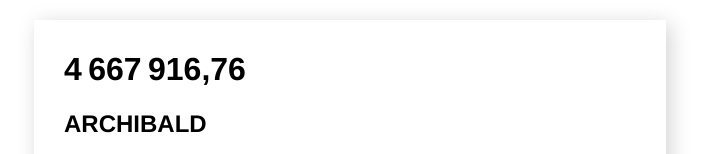
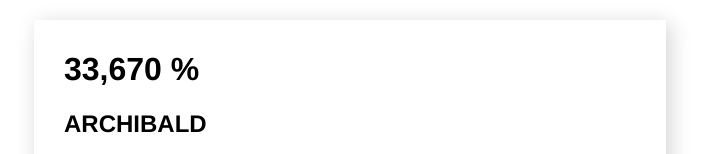
Before and after one commit to UgurKulaksiz/Demo_PartagePhotos, an Angular app: page / in a window 1280 px wide. Shown: the top 154 px of the page, without its empty margins (290-997 px from the left). Built offline with nearby package versions, Linux system fonts and the light colour scheme.

Commit message:
Formater les chiffres : PercentPipe

```diff
--- a/src/app/face-snap/face-snap.html
+++ b/src/app/face-snap/face-snap.html
@@ -1,5 +1,5 @@
 <div class="face-snap-card" [ngClass]="{ snapped: userHasSnapped } ">
-    <h1>{{ myLargeNumber | number }}</h1>
+    <h1>{{ myPercentage | percent: '1.3-3' }}</h1>
     <h2>{{ faceSnapModel.title | uppercase }}</h2>
     @if (faceSnapModel.location) {
         <p>Localisation : {{ faceSnapModel.location }}</p>
--- a/src/app/face-snap/face-snap.ts
+++ b/src/app/face-snap/face-snap.ts
@@ -1,6 +1,6 @@
 import { Component, OnInit, Input } from '@angular/core';
 import { FaceSnapModel } from '../models/face-snap-model';
-import { DatePipe, DecimalPipe, LowerCasePipe, NgClass, NgStyle, TitleCasePipe, UpperCasePipe } from "@angular/common";
+import { DatePipe, DecimalPipe, LowerCasePipe, NgClass, NgStyle, PercentPipe, TitleCasePipe, UpperCasePipe } from "@angular/common";
 
 @Component({
   selector: 'app-face-snap', // Le nom de la balise HTML qui représentera ce composant
@@ -10,7 +10,7 @@ import { DatePipe, DecimalPipe, LowerCasePipe, NgClass, NgStyle, TitleCasePipe,
     NgClass,
     UpperCasePipe,
     DatePipe,
-    DecimalPipe
+    PercentPipe
   ],
   templateUrl: './face-snap.html',
   styleUrl: './face-snap.scss',
@@ -20,7 +20,7 @@ export class FaceSnap implements OnInit {
 
   snapButtonText!: string;
   userHasSnapped!: boolean;
-  myLargeNumber: number = 4667916.76;
+  myPercentage: number = 0.3367;
 
   // Méthode appelée lors de l'initialisation du composant
   ngOnInit(): void {
```
